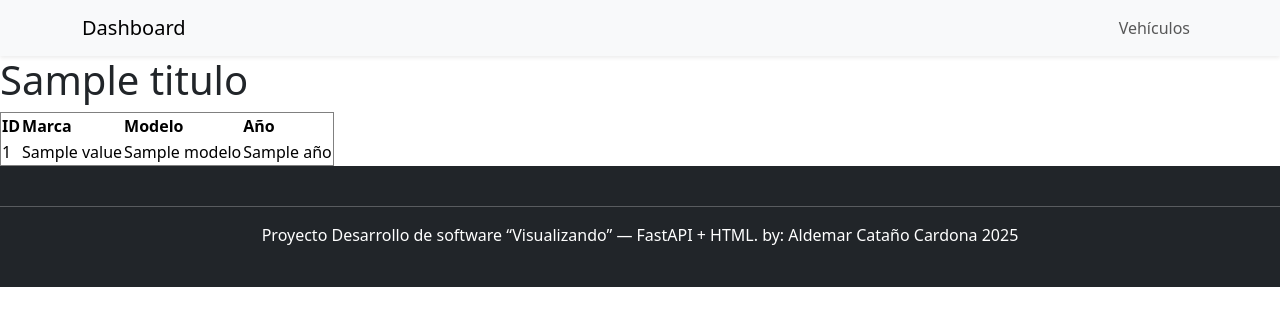
After one commit to Aldemitar/vehiculos_electricos_aldemar, a FastAPI app: template templates/vehiculos_registro.html in a window 1280 px wide. The commit adds this page. Shown: the top 326 px of the page. Run offline with FastAPI, Linux system fonts and the light colour scheme; the template is opened without the code that fills it: most values are stand-ins (such as "Sample title", 1, 10 or a date in 2020); parts of the project's set-up code (start-up, migrations or seed data) failed here and were passed over.

Commit message:
Se creó el archivo html para conocer los registros de vehículos en la base de datos junto a su modulo en la navbar

```diff
--- a/templates/includes/navbar.html
+++ b/templates/includes/navbar.html
@@ -1,13 +1,13 @@
 <nav class="navbar navbar-expand-lg navbar-light bg-light sticky-top shadow-sm">
     <div class="container">
-        <a class="navbar-brand" href="/">Inicio</a>
+        <a class="navbar-brand" href="/">Dashboard</a>
         <button class="navbar-toggler" type="button" data-bs-toggle="collapse" data-bs-target="#navbarMain"
                 aria-controls="navbarMain" aria-expanded="false" aria-label="Toggle navigation">
             <span class="navbar-toggler-icon"></span>
         </button>
         <div class="collapse navbar-collapse" id="navbarMain">
             <ul class="navbar-nav ms-auto">
-                <li class="nav-item"><a href="/" class="nav-link">Información</a></li>
+                <li class="nav-item"><a href="/vehiculos_registro.html" class="nav-link">Vehículos</a></li>
             </ul>
         </div>
     </div>
--- /dev/null
+++ b/templates/vehiculos_registro.html
@@ -0,0 +1,28 @@
+{% extends 'base.html' %}
+{% block title %} {{ titulo }} - Visualizando {% endblock %}
+{% block content %}
+
+    <h1>{{ titulo }}</h1>
+
+    <table border="1" style="color: rgb(0, 0, 0)">
+        <thead>
+            <tr>
+                <th>ID</th>
+                <th>Marca</th>
+                <th>Modelo</th>
+                <th>Año</th>
+            </tr>
+        </thead>
+        <tbody>
+            {% for vehiculo in sesiones %}
+            <tr>
+                <td>{{ vehiculo.id }}</td>
+                <td>{{ vehiculo.marca.value }}</td>  <!-- 👈 Aquí se muestra como "Chevrolet" -->
+                <td>{{ vehiculo.modelo }}</td>
+                <td>{{ vehiculo.año }}</td>
+            </tr>
+            {% endfor %}
+        </tbody>
+    </table>
+
+{% endblock %}
```
